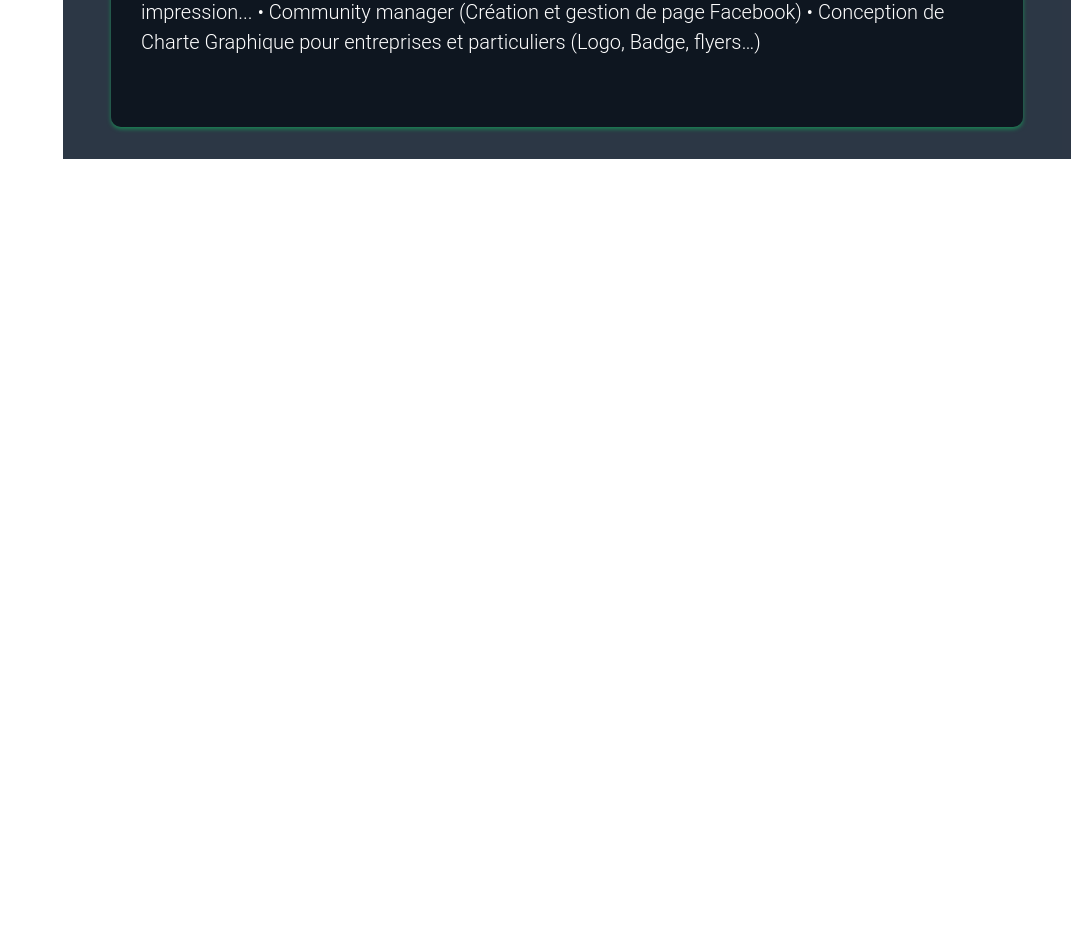
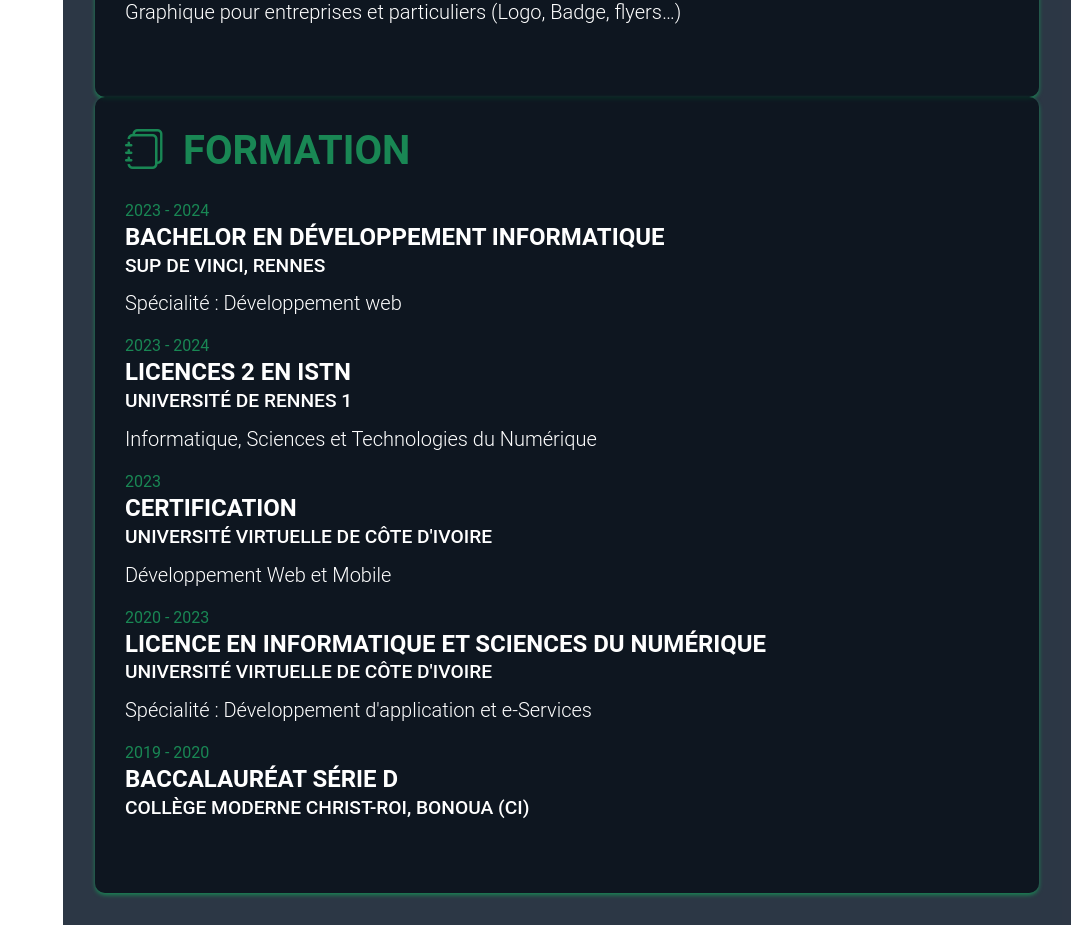
Before and after one commit to anohkolia/vue-portfolio, a Vue app: page / in a window 1280 px wide. Shown: the part 1158-2083 px from the top of the page, without its empty margins (209-1280 px from the left). Before the commit the page ends 1317 px from the top, so only its background shows below. Built offline with nearby package versions, Linux system fonts and the light colour scheme.

Commit message:
Implémentation de la section d'expérience

```diff
--- a/src/assets/main.css
+++ b/src/assets/main.css
@@ -47,7 +47,7 @@
   top: 50%;
   mix-blend-mode: difference;
   z-index: 10000;
-  border: 1px dashed hsla(160, 100%, 37%, 1);
+  border: 1.5px dashed #fff;
   height: 40px;
   width: 40px;
   transition: all 300ms ease-out;
@@ -91,8 +91,8 @@
 section.resume-section {
 	display: flex;
 	align-items: center;
-	padding-left: 1rem;
-	padding-right: 1rem;
+	/* padding-left: 1rem;
+	padding-right: 1rem; */
 	max-width: 75rem;
 }
 
--- a/src/components/Competence.vue
+++ b/src/components/Competence.vue
@@ -1,4 +1,14 @@
 <script setup>
+const competences = {
+    competence1: {
+        titre: 'Langages de programmation et outils',
+        contenu: 'HTML, CSS, JavaScript, PHP, MySQL, Bootstrap, VueJS Laravel, Git, GitHub, GitLab'
+    },
+    competence2: {
+        titre: 'Qualités',
+        contenu: '• Esprit d\'équipe • Sens de motivation et implication • A l\'écoute, respectueux et sérieux'
+    },
+}
 
 </script>
 
--- a/src/components/Experience.vue
+++ b/src/components/Experience.vue
@@ -32,6 +32,7 @@
 </script>
 
 <template>
+  <!--Expérience-->
   <section class="resume-section">
     <div class="resume-section-content box">
       <h2 class="fw-bold text-uppercase text-success mb-4"><i class="bi bi-patch-check me-2"></i>Expérience</h2>
--- a/src/components/Formation.vue
+++ b/src/components/Formation.vue
@@ -1,8 +1,57 @@
 <script setup>
+const formations = {
+  formation1: {
+    titre: 'Bachelor en Développement Informatique',
+    ecole: 'Sup de vinci, rennes',
+    contenu: 'Spécialité : Développement web',
+    date: '2023 - 2024'
+  },
+  formation2: {
+    titre: 'Licences 2 en ISTN',
+    ecole: 'Université de Rennes 1',
+    contenu: 'Informatique, Sciences et Technologies du Numérique',
+    date: '2023 - 2024'
+  },
+
+  formation3: {
+    titre: 'Certification',
+    ecole: 'Université Virtuelle de Côte d\'Ivoire',
+    contenu: 'Développement Web et Mobile',
+    date: '2023'
+  },
+
+  formation4: {
+    titre: 'Licence en Informatique et Sciences du Numérique',
+    ecole: 'Université Virtuelle de Côte d\'Ivoire',
+    contenu: 'Spécialité : Développement d\'application et e-Services',
+    date: '2020 - 2023'
+  },
+
+    formation5: {
+        titre: 'Baccalauréat série D',
+        ecole: 'Collège Moderne CHRIST-ROI, Bonoua (CI)',
+        date: '2019 - 2020'
+    }
+}
 
 </script>
 
 <template>
+    <!--Formation-->
+    <section class="resume-section">
+        <div class="resume-section-content box">
+            <h2 class="fw-bold text-uppercase text-success mb-4"><i class="bi bi-journals me-2"></i> Formation</h2>
+
+            <div class="d-flex flex-column justify-content-between mb-4">
+                <div class="flex-grow-1" v-for="formation in formations">
+                    <div class="flex-shreck-0"><span class="text-success">{{ formation.date }}</span></div>
+                    <h3 class="fw-semibold text-uppercase mb-0">{{ formation.titre }}</h3>
+                    <div class="titre mb-2">{{ formation.ecole }}</div>
+                    <p class="lead">{{ formation.contenu }}</p>
+                </div>
+            </div>
+        </div>
+    </section>
 
 </template>
 
--- a/src/views/HomeView.vue
+++ b/src/views/HomeView.vue
@@ -1,11 +1,15 @@
 <script setup>
 import Apropos from '../components/Apropos.vue'
 import Experience from "@/components/Experience.vue";
+import Formation from '@/components/Formation.vue';
+import Competence from '@/components/Competence.vue';
 </script>
 
 <template>
   <main>
     <Apropos />
     <Experience/>
+    <Formation />
+    <Competence />
   </main>
 </template>
```
